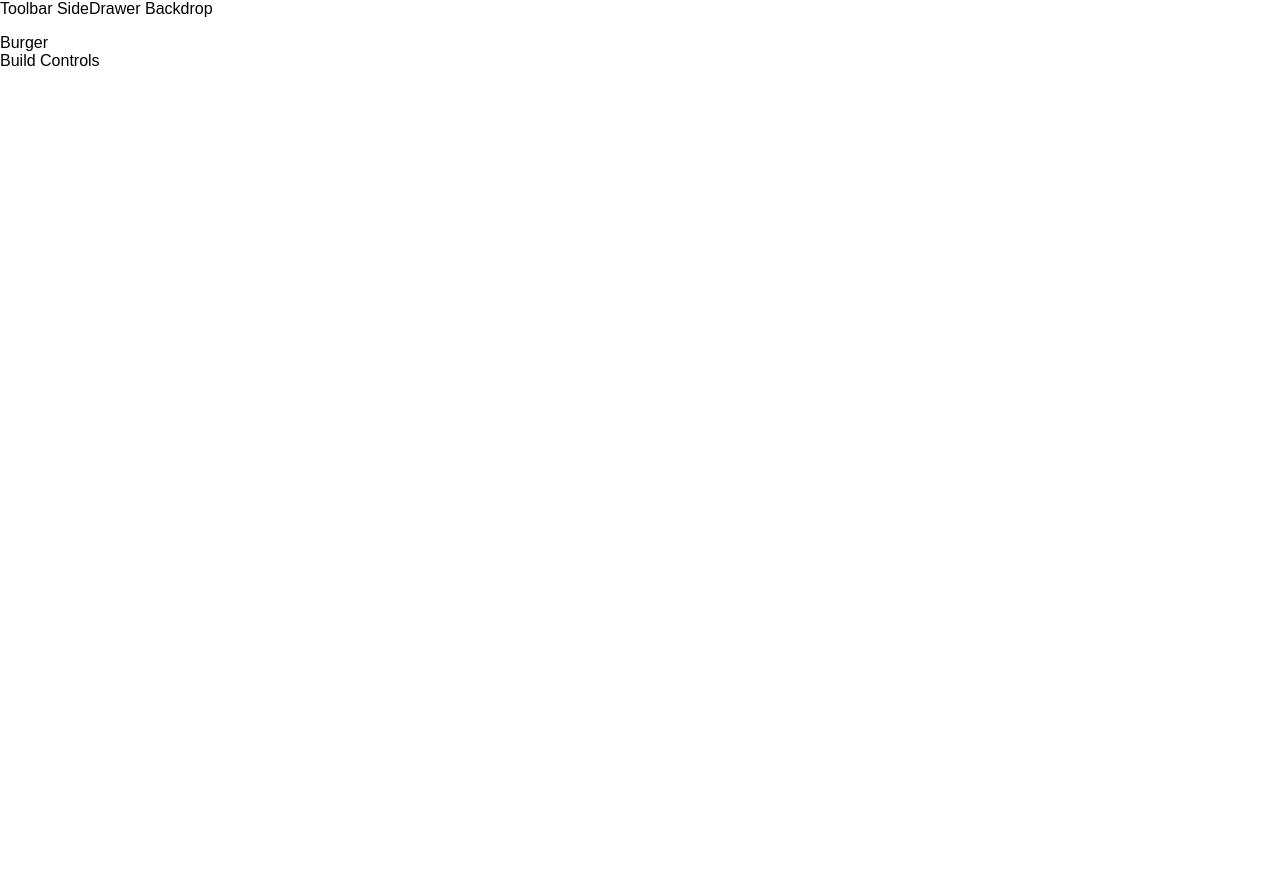
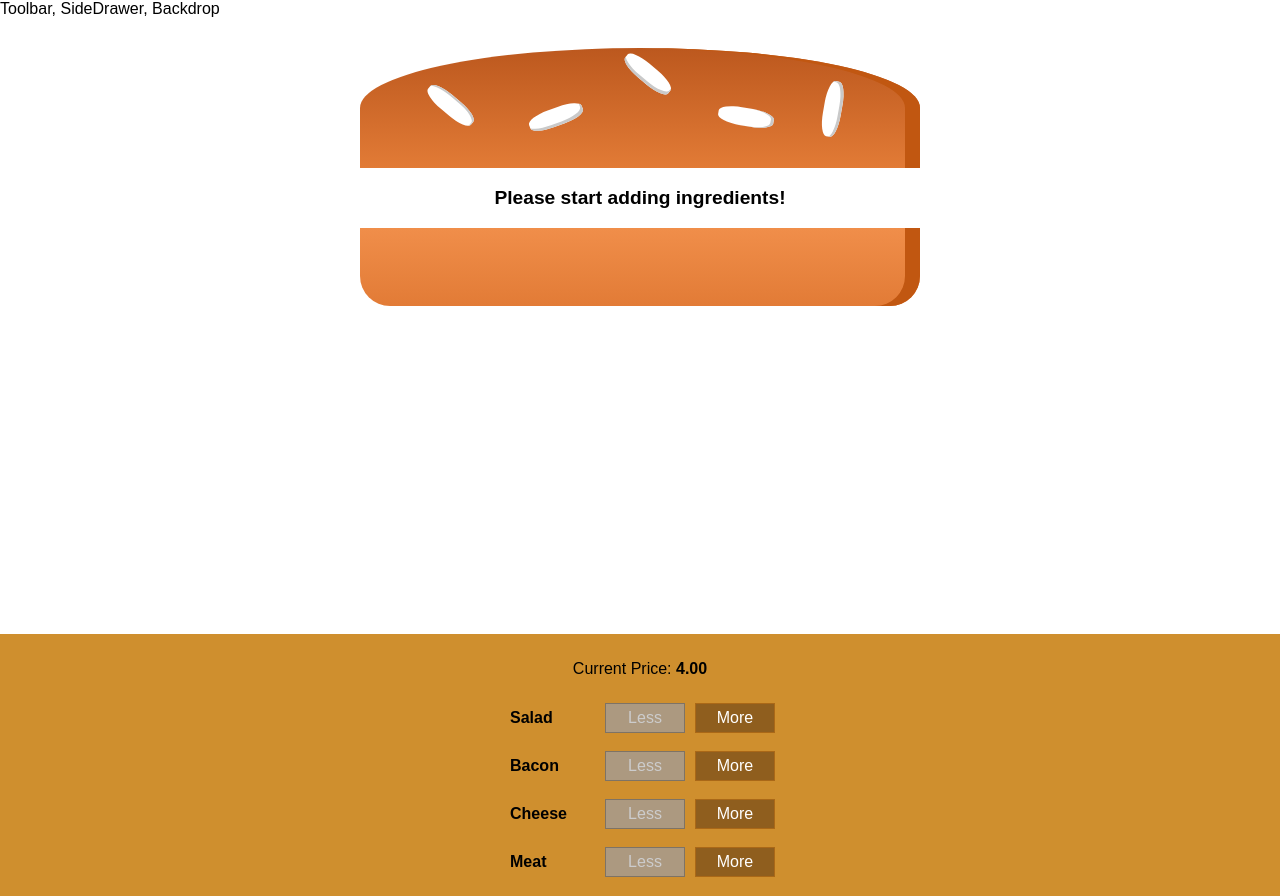
Before and after one commit to Mandres07/burger-builder-app, a React (Create React App) app: page / in a window 1280 px wide. Before the commit the page ends 800 px from the top, so only its background shows below. Built offline with nearby package versions, Linux system fonts and the light colour scheme.

Commit message:
added burger builder

```diff
--- a/package.json
+++ b/package.json
@@ -6,6 +6,7 @@
     "@testing-library/jest-dom": "^5.11.9",
     "@testing-library/react": "^11.2.5",
     "@testing-library/user-event": "^12.7.0",
+    "prop-types": "^15.7.2",
     "react": "^17.0.1",
     "react-dom": "^17.0.1",
     "react-scripts": "4.0.2",
--- /dev/null
+++ b/src/components/Burger/BuildControls/BuildControl/BuildControl.js
@@ -0,0 +1,14 @@
+import React from 'react';
+import classes from './BuildControl.module.css';
+
+const BuildControl = ({ label, added, removed, disabled }) => {
+   return (
+      <div className={classes.BuildControl}>
+         <div className={classes.Label}>{label}</div>
+         <button className={classes.Less} onClick={removed} disabled={disabled}>Less</button>
+         <button className={classes.More} onClick={added}>More</button>
+      </div>
+   );
+}
+
+export default BuildControl;
--- /dev/null
+++ b/src/components/Burger/BuildControls/BuildControl/BuildControl.module.css
@@ -0,0 +1,56 @@
+.BuildControl {
+    display: flex;
+    justify-content: space-between;
+    align-items: center;
+    margin: 5px 0;
+}
+
+.BuildControl button {
+    display: block;
+    font: inherit;
+    padding: 5px;
+    margin: 0 5px;
+    width: 80px;
+    border: 1px solid #AA6817;
+    cursor: pointer;
+    outline: none;
+}
+
+.BuildControl button:disabled {
+    background-color: #AC9980;
+    border: 1px solid #7E7365;
+    color: #ccc;
+    cursor: default;
+}
+
+.BuildControl button:hover:disabled {
+    background-color: #AC9980;
+    color: #ccc;
+    cursor: not-allowed;
+}
+
+.Label {
+    padding: 10px;
+    font-weight: bold;
+    width: 80px;
+}
+
+.BuildControl .Less {
+    background-color: #D39952;
+    color: white;
+}
+
+.BuildControl .More {
+    background-color: #8F5E1E;
+    color: white;
+}
+
+.BuildControl .Less:hover, .BuildControl .Less:active {
+    background-color: #DAA972;
+    color: white;
+}
+
+.BuildControl .More:hover,.BuildControl .More:active {
+    background-color: #99703F;
+    color: white;
+}
--- /dev/null
+++ b/src/components/Burger/BuildControls/BuildControls.js
@@ -0,0 +1,21 @@
+import React from 'react';
+import classes from './BuildControls.module.css';
+import BuildControl from './BuildControl/BuildControl';
+
+const controls = [
+   { label: 'Salad', type: "salad" },
+   { label: 'Bacon', type: "bacon" },
+   { label: 'Cheese', type: "cheese" },
+   { label: 'Meat', type: "meat" }
+];
+
+const BuildControls = ({ ingredientAdded, ingredientRemoved, disabled, price }) => {
+   return (
+      <div className={classes.BuildControls}>
+         <p>Current Price: <strong>{price.toFixed(2)}</strong> </p>
+         {controls.map((control) => <BuildControl key={control.label} label={control.label} disabled={disabled[control.type]} added={() => ingredientAdded(control.type)} removed={() => ingredientRemoved(control.type)} />)}
+      </div>
+   );
+}
+
+export default BuildControls;
--- /dev/null
+++ b/src/components/Burger/BuildControls/BuildControls.module.css
@@ -0,0 +1,10 @@
+.BuildControls {
+   width: 100%;
+   background-color: #CF8F2E;
+   display: flex;
+   flex-flow: column;
+   align-items: center;
+   box-shadow: 0 2px 1px #ccc;
+   margin: auto;
+   padding: 10px 0;
+}
--- /dev/null
+++ b/src/components/Burger/Burger.js
@@ -0,0 +1,32 @@
+import React from 'react';
+import BurgerIngredient from './BurgerIngredient/BurgerIngredient';
+import classes from './Burger.module.css';
+import PropTypes from 'prop-types';
+
+const Burger = ({ ingredients }) => {
+   let transformedIngredients = Object.keys(ingredients).map(igKey => {
+      return [...Array(ingredients[igKey])].map((_, i) => {
+         return <BurgerIngredient key={igKey + i} type={igKey} />;
+      });
+   }).reduce((arr, el) => {
+      return arr.concat(el);
+   }, []);
+
+   if (transformedIngredients.length == 0) {
+      transformedIngredients = <p>Please start adding ingredients!</p>
+   }
+
+   return (
+      <div className={classes.Burger}>
+         <BurgerIngredient type='bread-top' />
+         {transformedIngredients}
+         <BurgerIngredient type='bread-bottom' />
+      </div>
+   );
+}
+
+Burger.propTypes = {
+   ingredients: PropTypes.object
+};
+
+export default Burger;
--- /dev/null
+++ b/src/components/Burger/Burger.module.css
@@ -0,0 +1,31 @@
+.Burger {
+   width: 100%;
+   margin: auto;
+   height: 250px;
+   overflow: scroll;
+   text-align: center;
+   font-weight: bold;
+   font-size: 1.2rem;
+}
+
+@media (min-width: 500px) and (min-height: 400px) {
+   .Burger {
+      width: 350px;
+      height: 300px;
+   }
+}
+
+
+@media (min-width: 500px) and (min-height: 401px) {
+   .Burger {
+      width: 450px;
+      height: 400px;
+   }
+}
+
+@media (min-width: 1000px) and (min-height: 700px) {
+   .Burger {
+      width: 700px;
+      height: 600px;
+   }
+}
--- /dev/null
+++ b/src/components/Burger/BurgerIngredient/BurgerIngredient.js
@@ -0,0 +1,43 @@
+import React from 'react';
+import classes from './BurgerIngredient.module.css';
+import PropTypes from 'prop-types';
+
+const BurgerIngredient = (props) => {
+   let ingredient = null;
+   switch (props.type) {
+      case 'bread-bottom':
+         ingredient = <div className={classes.BreadBottom}></div>;
+         break;
+      case 'bread-top':
+         ingredient = (
+            <div className={classes.BreadTop}>
+               <div className={classes.Seeds1}></div>
+               <div className={classes.Seeds2}></div>
+            </div>
+         );
+         break;
+      case 'meat':
+         ingredient = <div className={classes.Meat}></div>;
+         break;
+      case 'cheese':
+         ingredient = <div className={classes.Cheese}></div>;
+         break;
+      case 'salad':
+         ingredient = <div className={classes.Salad}></div>;
+         break;
+      case 'bacon':
+         ingredient = <div className={classes.Bacon}></div>;
+         break;
+      default:
+         ingredient = null;
+         break;
+   }
+
+   return ingredient;
+}
+
+BurgerIngredient.propTypes = {
+   type: PropTypes.oneOf(['bread-bottom','bread-top','meat','cheese','salad', 'bacon'])
+};
+
+export default BurgerIngredient;
--- /dev/null
+++ b/src/components/Burger/BurgerIngredient/BurgerIngredient.module.css
@@ -0,0 +1,113 @@
+.BreadBottom {
+    height: 13%;
+    width: 80%;
+    background: linear-gradient(#F08E4A, #e27b36);
+    border-radius: 0 0 30px 30px;
+    box-shadow: inset -15px 0 #c15711;
+    margin: 2% auto;
+}
+
+.BreadTop {
+    height: 20%;
+    width: 80%;
+    background: linear-gradient(#bc581e, #e27b36);
+    border-radius: 50% 50% 0 0;
+    box-shadow: inset -15px 0 #c15711;
+    margin: 2% auto;
+    position: relative;
+}
+
+.Seeds1 {
+    width: 10%;
+    height: 15%;
+    position: absolute;
+    background-color: white;
+    left: 30%;
+    top: 50%;
+    border-radius: 40%;
+    transform: rotate(-20deg);
+    box-shadow: inset -2px -3px #c9c9c9;
+}
+
+.Seeds1:after {
+    content: "";
+    width: 100%;
+    height: 100%;
+    position: absolute;
+    background-color: white;
+    left: -170%;
+    top: -260%;
+    border-radius: 40%;
+    transform: rotate(60deg);
+    box-shadow: inset -1px 2px #c9c9c9;
+  }
+
+.Seeds1:before {
+    content: "";
+    width: 100%;
+    height: 100%;
+    position: absolute;
+    background-color: white;
+    left: 180%;
+    top: -50%;
+    border-radius: 40%;
+    transform: rotate(60deg);
+    box-shadow: inset -1px -3px #c9c9c9;
+  }
+
+  .Seeds2 {
+    width: 10%;
+    height: 15%;
+    position: absolute;
+    background-color: white;
+    left: 64%;
+    top: 50%;
+    border-radius: 40%;
+    transform: rotate(10deg);
+    box-shadow: inset -3px 0 #c9c9c9;
+  }
+
+  .Seeds2:before {
+    content: "";
+    width: 100%;
+    height: 100%;
+    position: absolute;
+    background-color: white;
+    left: 150%;
+    top: -130%;
+    border-radius: 40%;
+    transform: rotate(90deg);
+    box-shadow: inset 1px 3px #c9c9c9;
+  }
+
+
+.Meat {
+    width: 80%;
+    height: 8%;
+    background: linear-gradient(#7f3608, #702e05);
+    margin: 2% auto;
+    border-radius: 15px;
+}
+
+.Cheese {
+    width: 90%;
+    height: 4.5%;
+    margin: 2% auto;
+    background: linear-gradient(#f4d004, #d6bb22);
+    border-radius: 20px;
+}
+
+.Salad {
+    width: 85%;
+    height: 7%;
+    margin: 2% auto;
+    background: linear-gradient(#228c1d, #91ce50);
+    border-radius: 20px;
+}
+
+.Bacon {
+    width: 80%;
+    height: 3%;
+    background: linear-gradient(#bf3813, #c45e38);
+    margin: 2% auto;
+}
--- a/src/components/Layout/Layout.js
+++ b/src/components/Layout/Layout.js
@@ -5,7 +5,7 @@ import classes from './Layout.module.css';
 const Layout = props => {
    return (
       <Auxiliary>
-         <div>Toolbar       SideDrawer        Backdrop</div>
+         <div>Toolbar, SideDrawer, Backdrop</div>
          <main className={classes.Content}>
             {props.children}
          </main>
--- a/src/containers/BurgerBuilder/BurgerBuilder.js
+++ b/src/containers/BurgerBuilder/BurgerBuilder.js
@@ -1,12 +1,64 @@
 import React, { Component } from 'react';
 import Auxiliary from '../../hoc/Auxiliary';
+import Burger from '../../components/Burger/Burger';
+import BuildControls from '../../components/Burger/BuildControls/BuildControls';
+import { act } from 'react-dom/test-utils';
+
+const INGREDIENT_PRICES = {
+   salad: 0.5,
+   cheese: 0.4,
+   meat: 1.3,
+   bacon: 0.7
+};
 
 class BurgerBuilder extends Component {
+   state = {
+      ingredients: {
+         salad: 0,
+         bacon: 0,
+         cheese: 0,
+         meat: 0
+      },
+      totalPrice: 4
+   }
+
+   addIngredientHandler = (type) => {
+      const updatedCount = this.state.ingredients[type] + 1;
+      const updatedIngredients = {
+         ...this.state.ingredients,
+      };
+      updatedIngredients[type] = updatedCount;
+      const priceAddtition = INGREDIENT_PRICES[type];
+      const newPrice = this.state.totalPrice + priceAddtition
+      this.setState({ ingredients: updatedIngredients, totalPrice: newPrice });
+   }
+
+   removeIngredientHandler = (type) => {
+      const actualCount = this.state.ingredients[type];
+      if (actualCount <= 0) {
+         return;
+      }
+      const updatedCount = actualCount - 1;
+      const updatedIngredients = {
+         ...this.state.ingredients
+      };
+      updatedIngredients[type] = updatedCount;
+      const price = INGREDIENT_PRICES[type];
+      const newPrice = this.state.totalPrice - price;
+      this.setState({ ingredients: updatedIngredients, totalPrice: newPrice });
+   }
+
    render() {
+      const disabledInfo = {
+         ...this.state.ingredients
+      };
+      for (let key in disabledInfo) {
+         disabledInfo[key] = disabledInfo[key] <= 0;
+      }
       return (
          <Auxiliary>
-            <div>Burger</div>
-            <div>Build Controls</div>
+            <Burger ingredients={this.state.ingredients} />
+            <BuildControls price={this.state.totalPrice} disabled={disabledInfo} ingredientAdded={this.addIngredientHandler} ingredientRemoved={this.removeIngredientHandler} />
          </Auxiliary>
       );
    }
```
